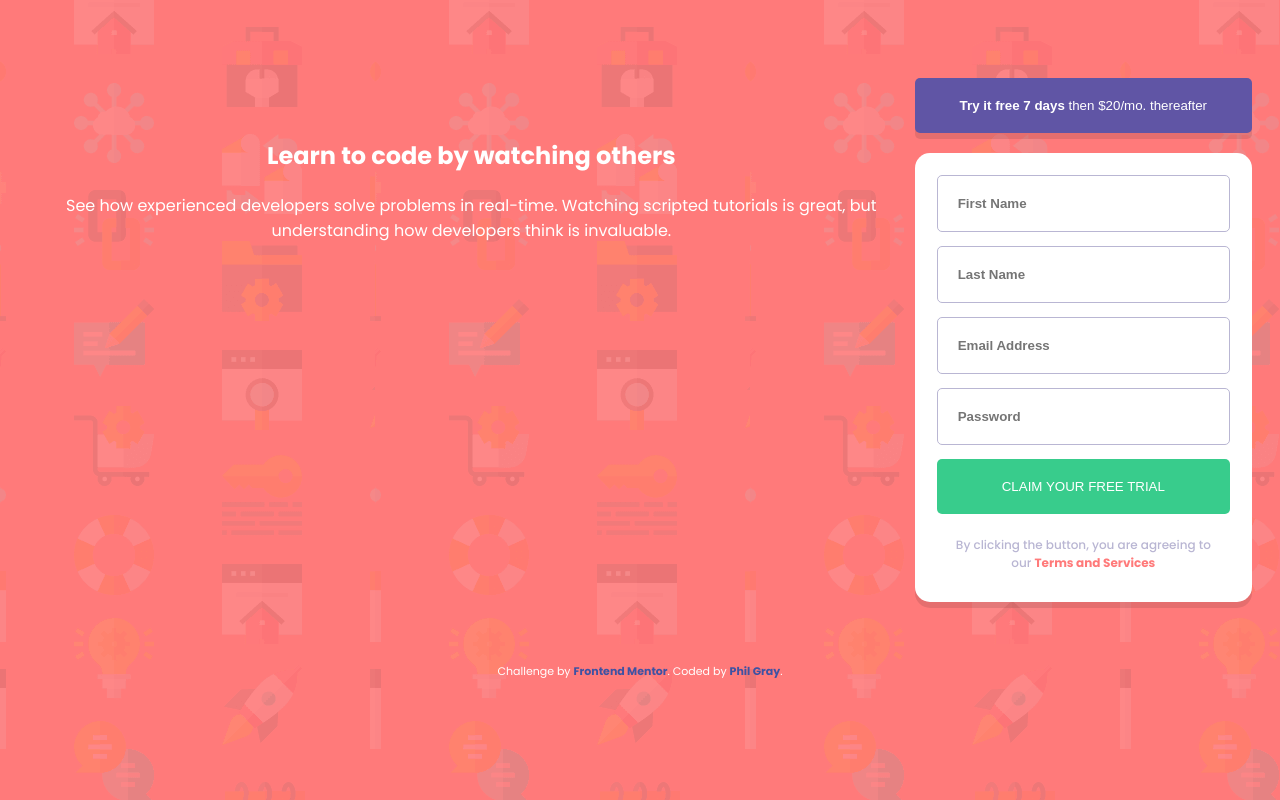
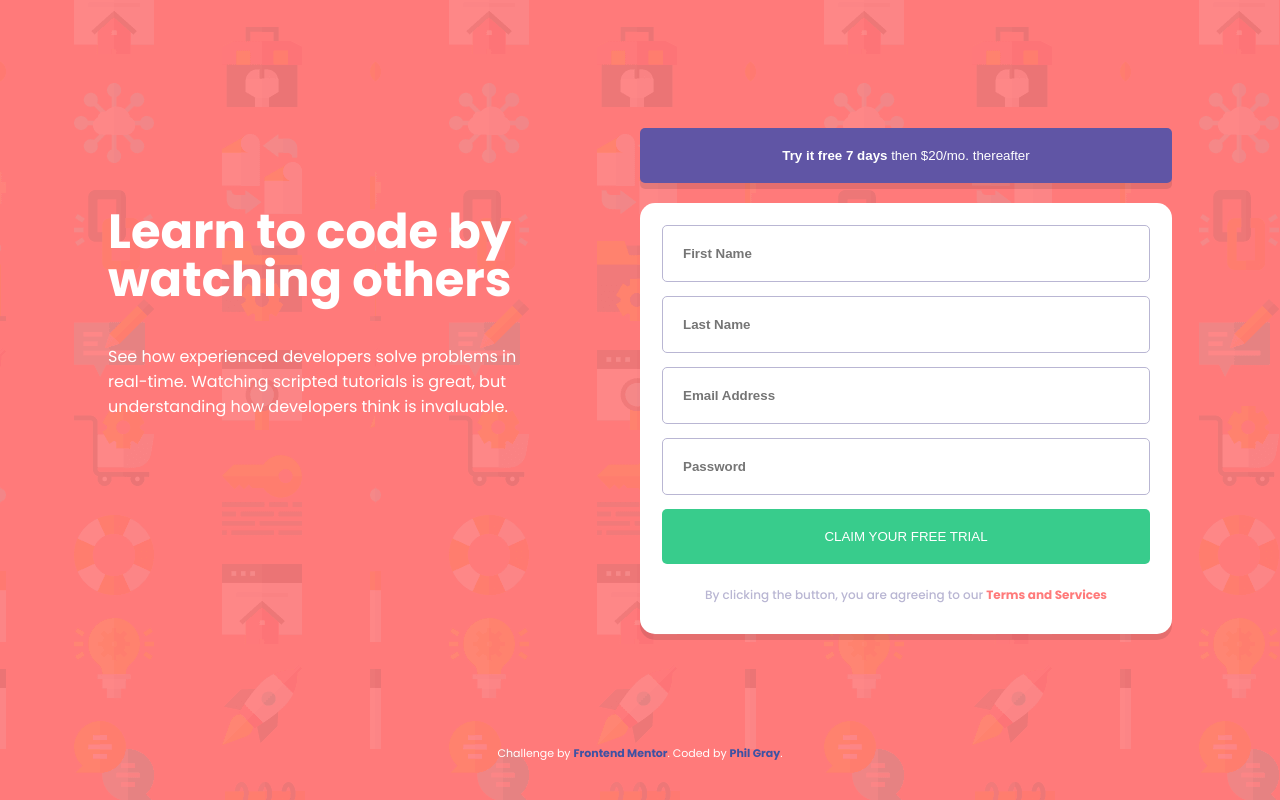
Before and after one commit to PhilJG/intro-component-with-signup-form-master, a plain HTML site: page index.html in a window 1280 px wide. Drawn offline with Linux system fonts and the light colour scheme.

Commit message:
new commit

```diff
--- a/style.css
+++ b/style.css
@@ -35,6 +35,10 @@ p {
 
   /* display: grid;
   grid-template-rows: 1fr 1fr; */
+}
+
+.block {
+  display: block;
 }
 
 .intro {
@@ -133,9 +137,27 @@ a {
   .container {
     /* grid-template-columns: 1fr 1fr; */
     flex-direction: row;
+    justify-content: center;
+    padding: 100px;
   }
 
+  .intro {
+    width: 50%;
+  }
+  h1,
+  p {
+    text-align: left;
+  }
+
+  h1 {
+    font-size: 3rem;
+    line-height: 1;
+  }
   .body {
     min-width: 325px;
+    width: 50%;
   }
+
+  .intro {
+padding-right: 7rem;
 }
```
